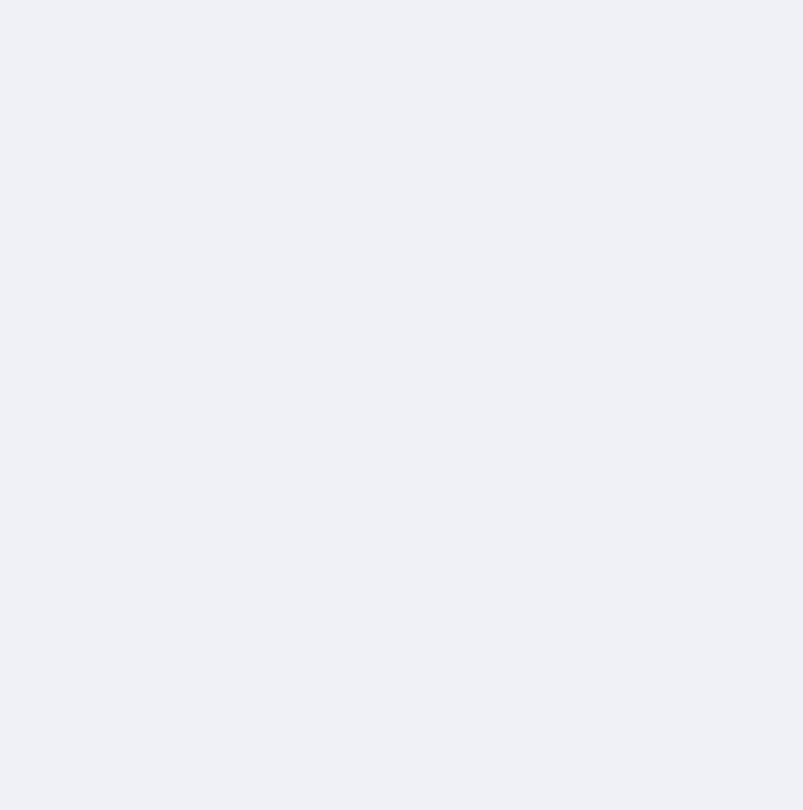
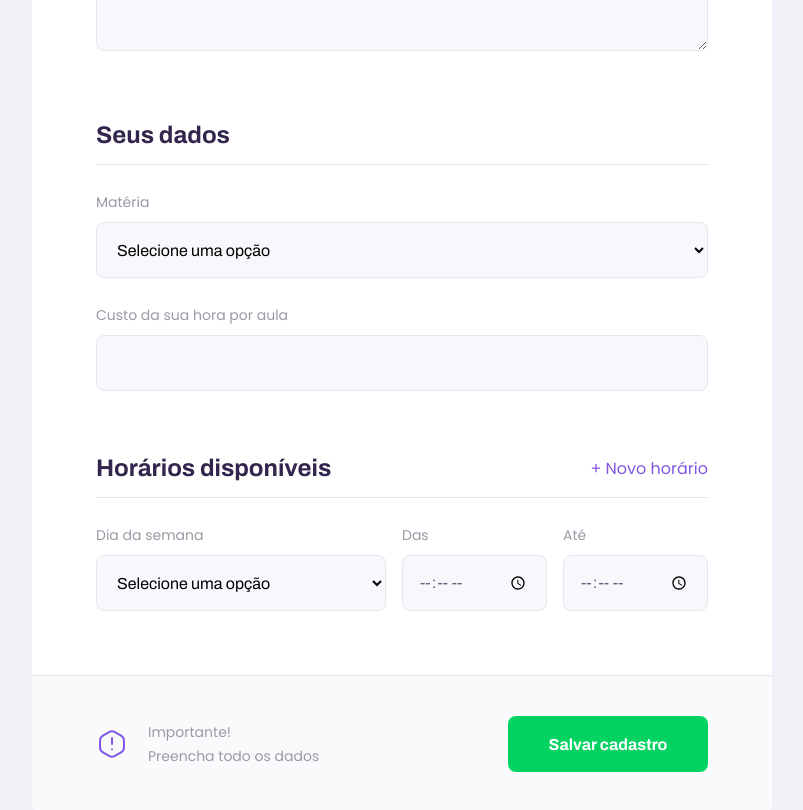
Before and after one commit to paulohdelia/proffy, a React (Create React App) app in the folder web/: page /give-classes in a window 1280 px wide. Shown: the part 900-1710 px from the top of the page, without its empty margins (238-1041 px from the left). Before the commit the page ends 800 px from the top, so only its background shows below. Built offline with nearby package versions, Linux system fonts and the light colour scheme; the HTML template or start-up script is replaced by a standard one.

Commit message:
feat(web): add TeacherForm Page

```diff
--- a/web/src/pages/TeacherForm/index.tsx
+++ b/web/src/pages/TeacherForm/index.tsx
@@ -1,12 +1,89 @@
 import React from 'react';
 import PageHeader from '../../components/PageHeader';
+
+import Input from '../../components/Input';
+import Textarea from '../../components/Textarea';
+import Select from '../../components/Select';
+
+import WarningIcon from '../../assets/images/icons/warning.svg';
 
 import './styles.css';
 
 const TeacherForm: React.FC = () => {
   return (
     <div id="page-teacher-form" className="container">
-      <PageHeader title="Que íncrivel que você quer dar aulas!" />
+      <PageHeader
+        title="Que incrível que você quer dar aulas!"
+        description="O primeiro passo é preencher esse formulário de inscrição"
+      />
+
+      <main>
+        <fieldset>
+          <legend>Seus dados</legend>
+          <Input name="name" label="Nome completo" />
+          <Input name="avatar" label="Avatar" />
+          <Input name="whatsapp" label="WhatsApp" />
+          <Textarea name="bio" label="Biografia" />
+        </fieldset>
+
+        <fieldset>
+          <legend>Seus dados</legend>
+          <Select
+            name="subject"
+            label="Matéria"
+            options={[
+              { value: 'Artes', label: 'Artes' },
+              { value: 'Biologia', label: 'Biologia' },
+              { value: 'Física', label: 'Física' },
+              { value: 'Geografia', label: 'Geografia' },
+              { value: 'História', label: 'História' },
+              { value: 'Inglês', label: 'Inglês' },
+              { value: 'Matemática', label: 'Matemática' },
+              { value: 'Português', label: 'Português' },
+              { value: 'Química', label: 'Química' },
+            ]}
+          />
+          <Input name="cost" label="Custo da sua hora por aula" />
+        </fieldset>
+
+        <fieldset>
+          <legend>
+            Horários disponíveis
+            <button type="button">
+              + Novo horário
+            </button>
+          </legend>
+
+          <div className="schedule-item">
+            <Select
+              name="week_day"
+              label="Dia da semana"
+              options={[
+                { value: '0', label: 'Domingo' },
+                { value: '1', label: 'Segunda-feira' },
+                { value: '2', label: 'Terça-feira' },
+                { value: '3', label: 'Quarta-feira' },
+                { value: '4', label: 'Quinta-feira' },
+                { value: '5', label: 'Sexta-feira' },
+                { value: '6', label: 'Sábado' },
+              ]}
+            />
+            <Input name="from" label="Das" type="time" />
+            <Input name="to" label="Até" type="time" />
+          </div>
+        </fieldset>
+
+        <footer>
+          <p>
+            <img src={WarningIcon} alt="Aviso importante" />
+            Importante! <br />
+            Preencha todo os dados
+          </p>
+          <button type="button">
+            Salvar cadastro
+          </button>
+        </footer>
+      </main>
     </div>
   )
 }
--- a/web/src/pages/TeacherForm/styles.css
+++ b/web/src/pages/TeacherForm/styles.css
@@ -0,0 +1,154 @@
+#page-teacher-form {
+  width: 100vw;
+  min-height: 100vh;
+}
+
+#page-teacher-form .page-header .header-content {
+  margin-bottom: 6.4rem;
+}
+
+#page-teacher-form main {
+  background-color: var(--color-box-base);
+  width: 100%;
+  max-width: 74rem;
+  border-radius: 0.8rem;
+  margin: -3.2rem auto 3.2rem;
+  padding-top: 6.4rem;
+  overflow: hidden;
+}
+
+#page-teacher-form main fieldset {
+  border: 0;
+  padding: 0 2.4rem;
+}
+
+#page-teacher-form main fieldset:not(:first-child) {
+  margin-top: 6.4rem;
+}
+
+#page-teacher-form main fieldset legend {
+  font-family: 'Archivo', sans-serif;
+  font-weight: 700;
+  font-size: 2.4rem;
+  color: var(--color-text-title);
+  margin-bottom: 2.4rem;
+  display: flex;
+  align-items: center;
+  justify-content: space-between;
+  width: 100%;
+  padding-bottom: 1.6rem;
+  border-bottom: 1px solid var(--color-line-in-white);
+}
+
+#page-teacher-form main fieldset button {
+  background: none;
+  border: 0;
+  color: var(--color-primary);
+  cursor: pointer;
+  transition: color 0.2s;
+}
+
+#page-teacher-form main fieldset button:hover {
+  color: var(--color-primary-darker);
+}
+
+
+#page-teacher-form main fieldset .schedule-item,
+#page-teacher-form main fieldset .input-block + .textarea-block,
+#page-teacher-form main fieldset .select-block + .input-block {
+  margin-top: 2.4rem;
+}
+
+#page-teacher-form main label {
+  color: var(--color-text-complement);
+}
+
+
+#page-teacher-form main footer {
+  padding: 4rem 2.4rem;
+  background-color: var(--color-box-footer);
+  border-top: 1px solid var(--color-line-in-white);
+  margin-top: 6.4rem;
+}
+
+#page-teacher-form main footer p {
+  display: flex;
+  align-items: center;
+  justify-content: center;
+  font-size: 1.4rem;
+  line-height: 2.4rem;
+  color: var(--color-text-complement);
+}
+
+#page-teacher-form main footer p img {
+  margin-right: 2rem;
+}
+
+#page-teacher-form main footer button {
+  height: 5.6rem;
+  width: 100%;
+  background-color: var(--color-secondary);
+  color: var(--color-button-text);
+  border: 0;
+  border-radius: 0.8rem;
+  cursor: pointer;
+  font-family: 'Archivo', sans-serif;
+  font-weight: 700;
+  font-size: 1.6rem;
+  display: flex;
+  align-items: center;
+  justify-content: center;
+  text-decoration: none;
+  transition: background-color 0.2s;
+  margin-top: 3.2rem;
+}
+
+#page-teacher-form main footer button:hover {
+  background-color: var(--color-secondary-dark);
+}
+
+@media (min-width: 700px) {
+  #page-teacher-form {
+    max-width: 100vw;
+  }
+
+  #page-teacher-form .page-header .header-content {
+    margin-bottom: 0;
+  }
+
+  #page-teacher-form main fieldset {
+    padding: 0 6.4rem;
+  }
+
+  #page-teacher-form main fieldset .input-block:first-of-type,
+  #page-teacher-form main fieldset .select-block:first-of-type,
+  #page-teacher-form main fieldset .schedule-item {
+    margin-top: 0rem;
+  }
+
+  #page-teacher-form main .schedule-item {
+    display: grid;
+    grid-template-columns: 2fr 1fr 1fr;
+    column-gap: 1.6rem;
+  }
+
+  #page-teacher-form main fieldset .schedule-item .input-block {
+    margin-top: 0;
+  }
+
+  #page-teacher-form main footer {
+    padding: 4.0rem 6.4rem;
+    display: flex;
+    align-items: center;
+    justify-content: space-between;
+  }
+
+  #page-teacher-form main footer p {
+    justify-content: space-between;
+  }
+
+  #page-teacher-form main footer button {
+    width: 20rem;
+    margin-top: 0;
+  }
+}
```
